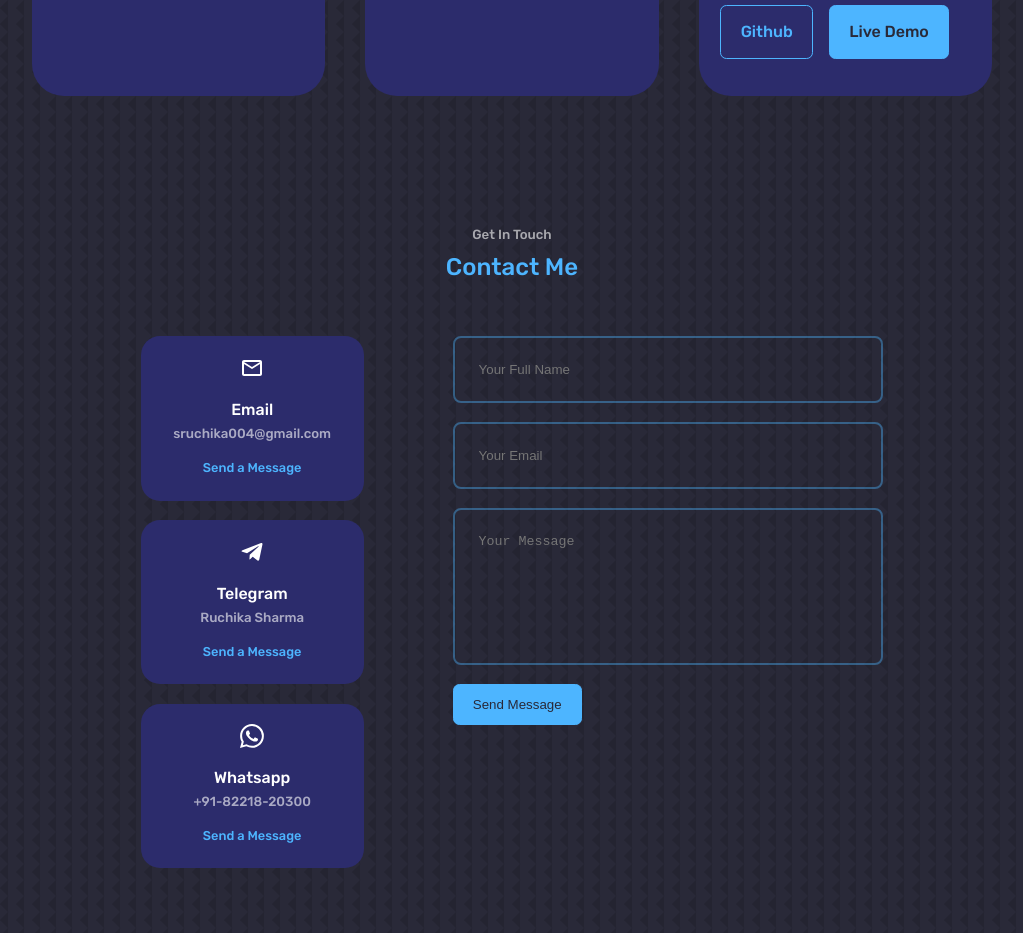
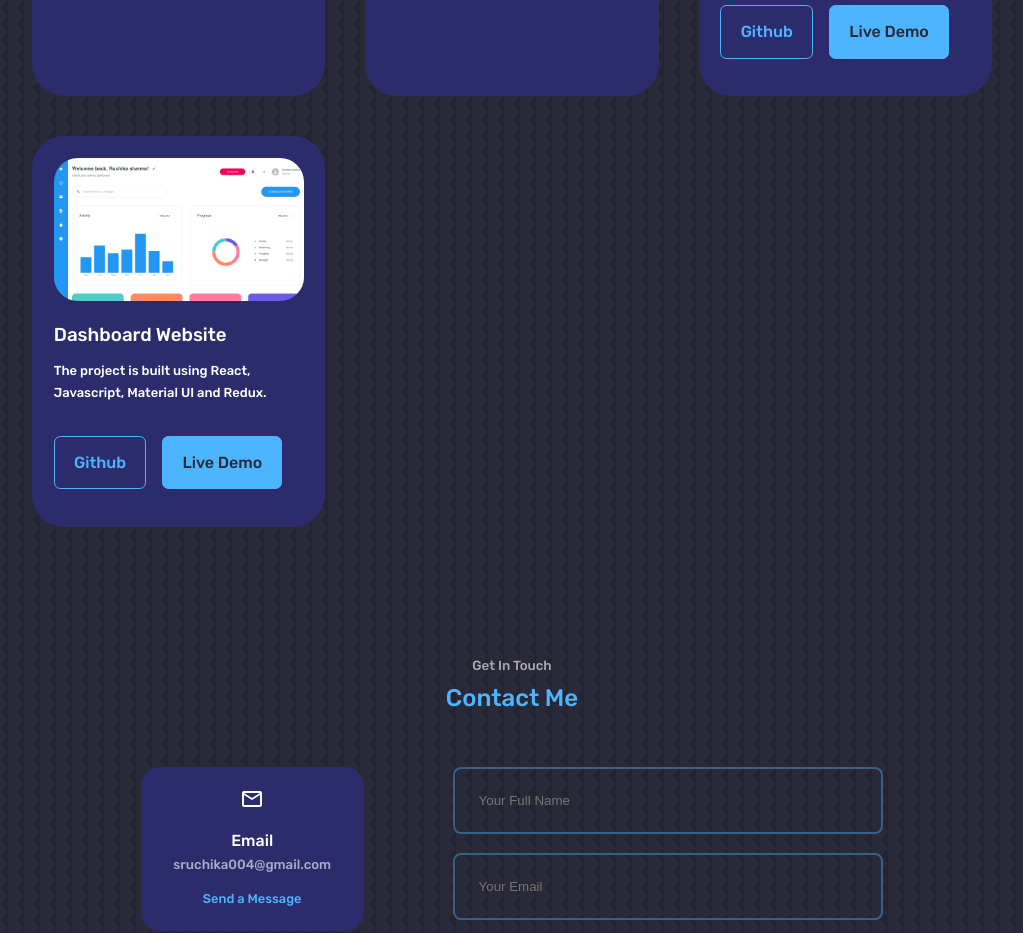
Before and after one commit to ruchik02/portfolio, a React (Create React App) app: page / in a window 1280 px wide. Shown: the part 4800-5733 px from the top of the page, without its empty margins (128-1151 px from the left). Built offline with nearby package versions, Linux system fonts and the light colour scheme.

Commit message:
add dashboard project

```diff
--- a/src/components/portfolio/Portfolio.jsx
+++ b/src/components/portfolio/Portfolio.jsx
@@ -3,6 +3,7 @@ import "./portfolio.css";
 import PORT1 from "../../assets/port.png";
 import PORT2 from "../../assets/a.jpg";
 import PORT3 from "../../assets/real-estate.png";
+import PORT4 from "../../assets/dashboard.png";
 // import PORT4 from "../../assets/weather.png";
 // import PORT5 from "../../assets/greeting.jpg";
 // import PORT6 from "../../assets/slot.jpg";
@@ -31,6 +32,14 @@ const data = [
     description: "The project is built using Typescript, React , Material UI, React Router and Vite.",
     github: "https://github.com/ruchik02/real-estate",
     demo: "https://real-estate-bkxc.vercel.app/",
+  },
+  {
+    id: 4,
+    image: PORT4,
+    title: "Dashboard Website",
+    description: "The project is built using React, Javascript, Material UI and Redux.",
+    github: "https://github.com/ruchik02/Basic_React_Project",
+    demo: "https://basic-react-project-kappa.vercel.app/",
   },
   // {
   //   id: 4,
```
Also changed, not shown: src/assets/dashboard.png (added).
